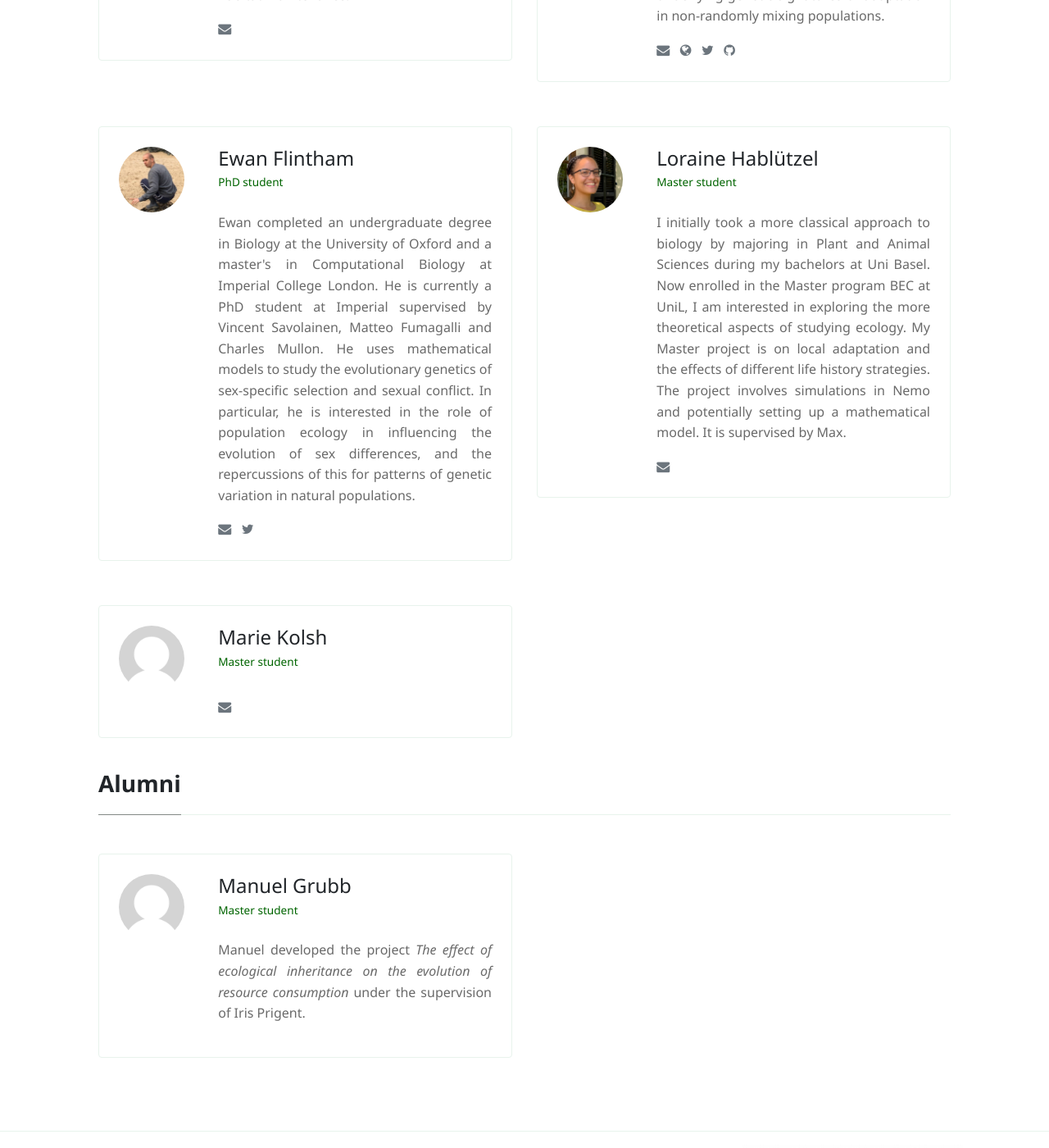
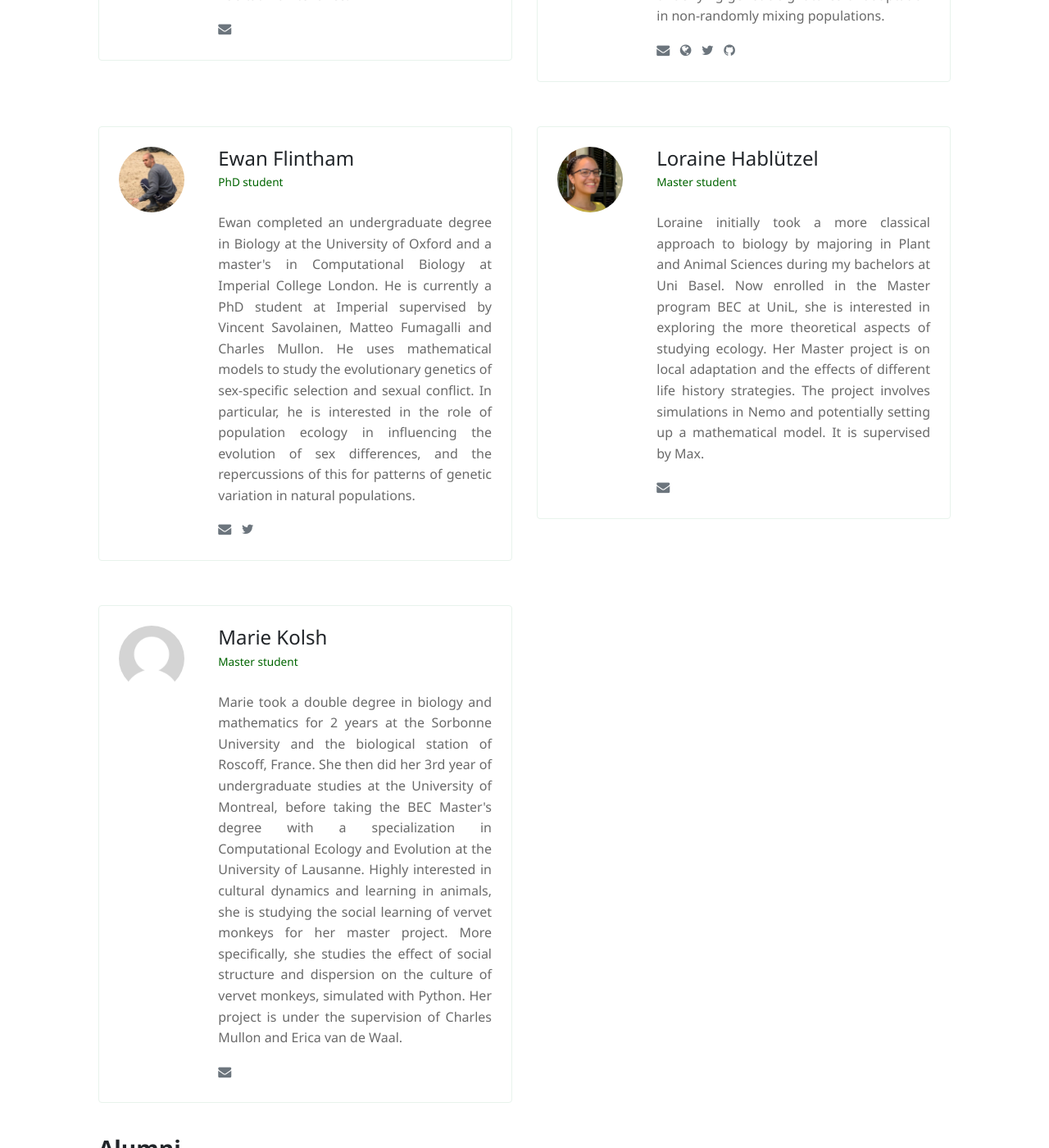
Before and after one commit to lab-mullon/lab-mullon.github.io, a Jekyll site: the page built from _pages/people.html, in a window 1280 px wide and 1400 px high, scrolled down 1319 px. Shown: the whole window at 82% size. Built offline with Jekyll 4.4.1, drawn with Linux system fonts in a browser that asks for light colours; nearby versions of some CDN libraries; comment, search, counter and statistics services are not loaded; a style sheet for code colours, icons or effects is not loaded.

Commit message:
Add bio Marie

```diff
--- a/_config.yml
+++ b/_config.yml
@@ -86,7 +86,7 @@ authors:
       title:          Master student
       site:
       avatar:         loraine.jpeg
-      bio:            "I initially took a more classical approach to biology by majoring in Plant and Animal Sciences during my bachelors at Uni Basel. Now enrolled in the Master program BEC at UniL, I am interested in exploring the more theoretical aspects of studying ecology. My Master project is on local adaptation and the effects of different life history strategies. The project involves simulations in Nemo and potentially setting up a mathematical model. It is supervised by Max."
+      bio:            "Loraine initially took a more classical approach to biology by majoring in Plant and Animal Sciences during my bachelors at Uni Basel. Now enrolled in the Master program BEC at UniL, she is interested in exploring the more theoretical aspects of studying ecology. Her Master project is on local adaptation and the effects of different life history strategies. The project involves simulations in Nemo and potentially setting up a mathematical model. It is supervised by Max."
       email:          loraine.hablutzel@unil.ch
       twitter:
       github:
@@ -99,7 +99,7 @@ authors:
       title:          Master student
       site:
       avatar:         no.jpg
-      bio:            ""
+      bio:            "Marie took a double degree in biology and mathematics for 2 years at the Sorbonne University and the biological station of Roscoff, France. She then did her 3rd year of undergraduate studies at the University of Montreal, before taking the BEC Master's degree with a specialization in Computational Ecology and Evolution at the University of Lausanne. Highly interested in cultural dynamics and learning in animals, she is studying the social learning of vervet monkeys for her master project. More specifically, she studies the effect of social structure and dispersion on the culture of vervet monkeys, simulated with Python. Her project is under the supervision of Charles Mullon and Erica van de Waal."
       email:          marie.kolsh@unil.ch
       twitter:
       github:
```
